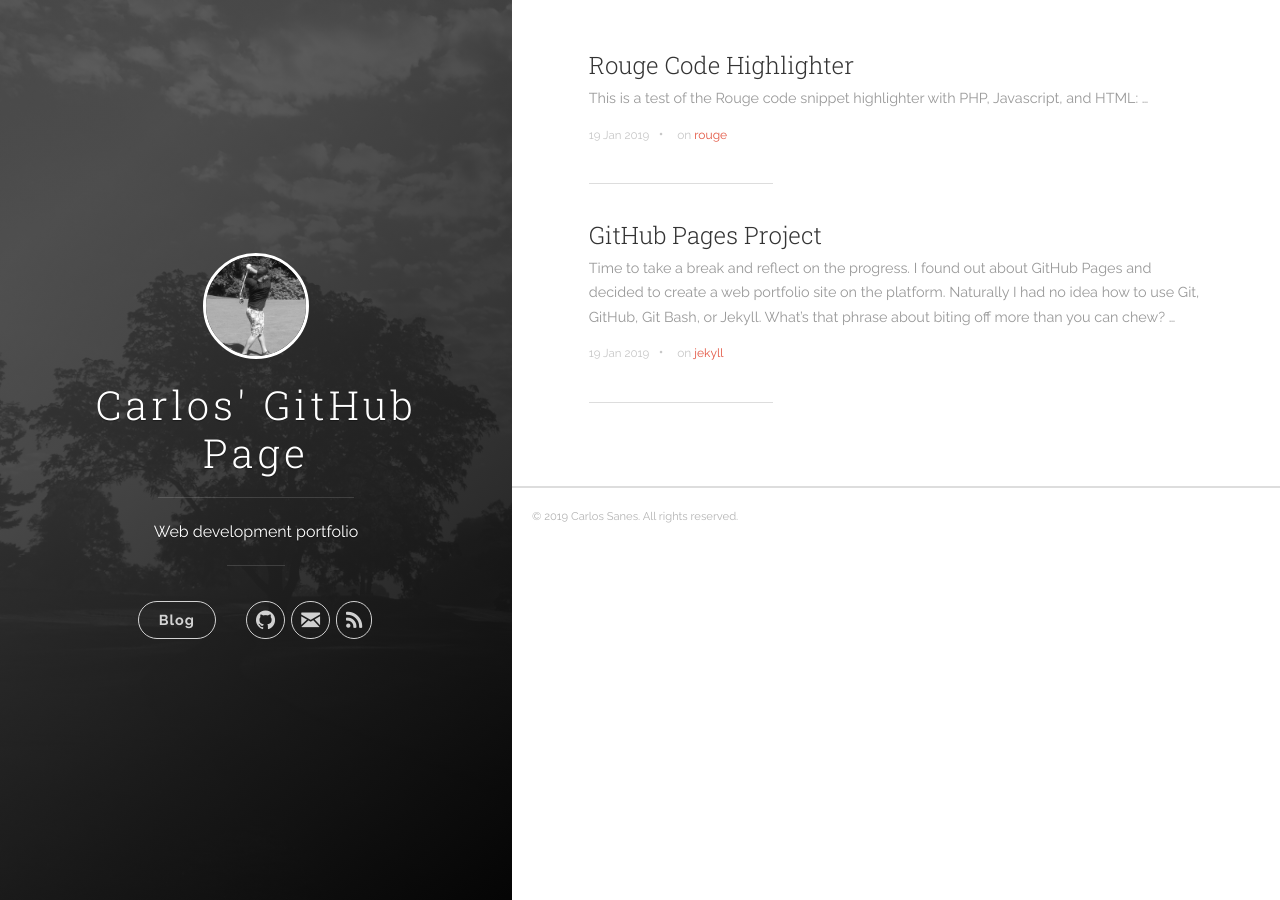
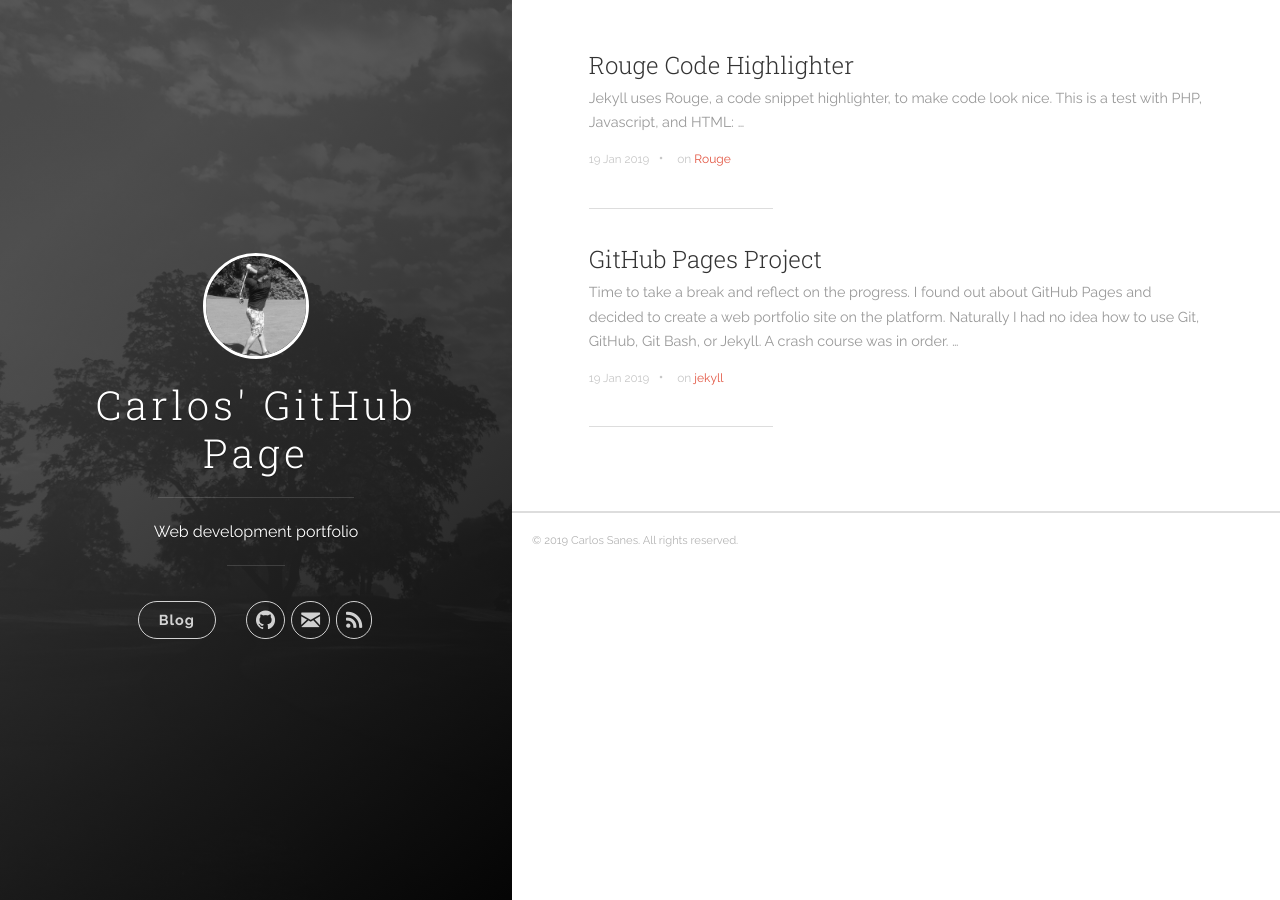
Before and after one commit to csanes/csanes.github.io, a Jekyll site: the page built from index.html, in a window 1280 px wide. Built offline with Jekyll 4.4.1, drawn with Linux system fonts in a browser that asks for light colours; the list of posts is cut into pages by our own code.

Commit message:
adding/modifying post content (rouge,github pages)

````diff
--- a/_posts/2019-01-19-github-pages-project.markdown
+++ b/_posts/2019-01-19-github-pages-project.markdown
@@ -4,8 +4,11 @@
 categories: [jekyll]
 tags: [jekyll]
 ---
-Time to take a break and reflect on the progress. I found out about GitHub Pages and decided to create a web portfolio site on the platform. Naturally I had no idea how to use Git, GitHub, Git Bash, or Jekyll. What's that phrase about biting off more than you can chew?
+Time to take a break and reflect on the progress. I found out about GitHub Pages and decided to create a web portfolio site on the platform. Naturally I had no idea how to use Git, GitHub, Git Bash, or Jekyll. A crash course was in order.
 
-There's a great book online that got this effort jumpstarted: [Pro Git][pro-git-book]. This free book has everything you need to setup Git in whatever working evironment you can think of. Chapters include Git basics, branching, distributed workflows, GitHub, and much more.
+There's a great book online that got the learning jumpstarted: [Pro Git][pro-git-book]. This free book has everything you need to setup Git. Chapters include Git basics, branching, distributed workflows, GitHub, and much more. I spent a few hours reading and experimenting with the commands and examples that are included.
+
+Creating a [GitHub][github-home] account was pretty straightforward.
 
 [pro-git-book]: https://git-scm.com/book/en/v2
+[github-home]: https://github.com
--- a/_posts/2019-01-21-rouge-code-highlighter.markdown
+++ b/_posts/2019-01-21-rouge-code-highlighter.markdown
@@ -1,14 +1,14 @@
 ---
 title:  "Rouge Code Highlighter"
 date:   2019-01-19 15:34:11
-categories: [rouge]
-tags: [rouge]
+categories: [Rouge]
+tags: [Rouge]
 ---
 
-This is a test of the Rouge code snippet highlighter with PHP, Javascript, and HTML:
+Jekyll uses Rouge, a code snippet highlighter, to make code look nice. This is a test with PHP, Javascript, and HTML:
 
 #### PHP
-``` php
+ ```php
 <?php echo "Hello World!";?>
 ```
 
````
Also changed, not shown: images/pro-git-example.jpg (added).
